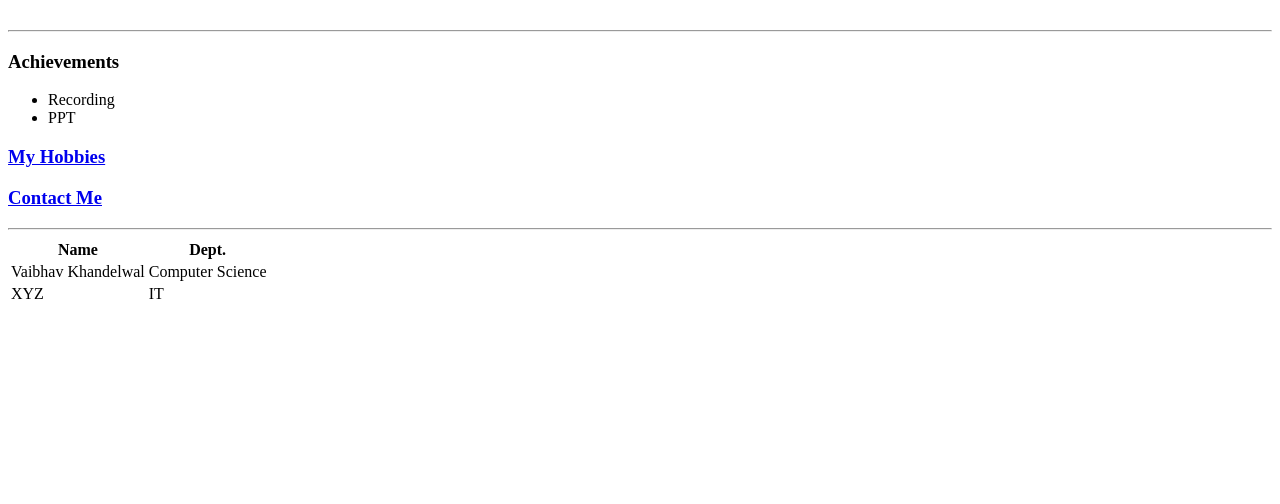
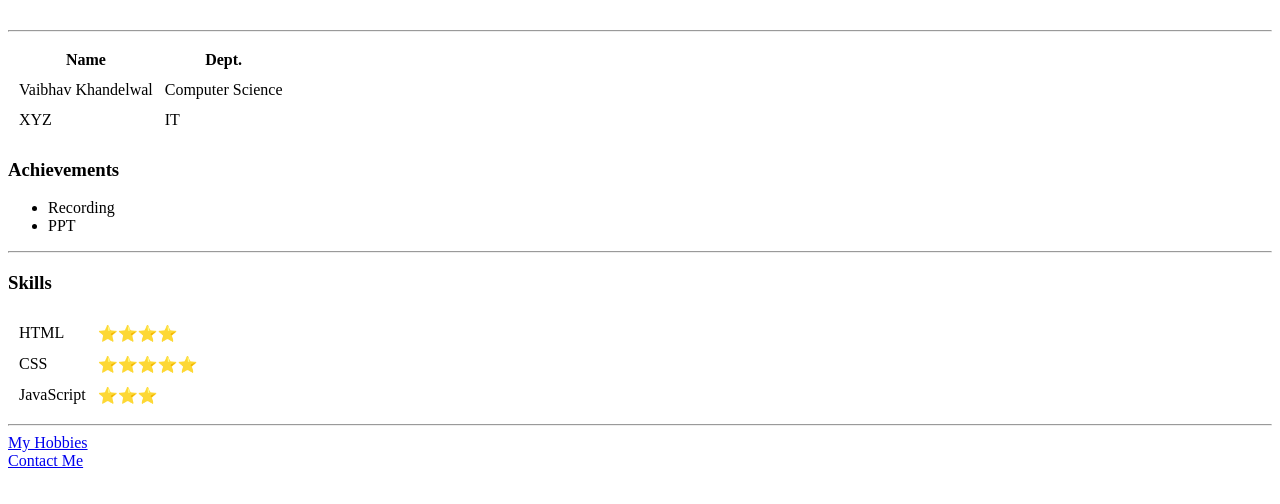
Before and after one commit to vk31298/Project, a plain HTML site: page index.html in a window 1280 px wide. Shown: the part 232-736 px from the top of the page. Drawn offline with Linux system fonts and the light colour scheme.

Commit message:
Add files via upload

```diff
--- a/index.html
+++ b/index.html
@@ -12,15 +12,7 @@
             </tr>
         </table>
         <hr>
-        <h3><b>Achievements</b></h3>
-        <ul>
-            <li>Recording</li>
-            <li>PPT</li>
-        </ul>
-        <h3><a href="hobbies.html">My Hobbies</a></h3>
-        <h3><a href="contact.html">Contact Me</a></h3>
-        <hr>
-        <table>
+        <table cellspacing="10">
             <thead>
                 <tr>
                     <th>Name</th>
@@ -37,11 +29,30 @@
                     <td>IT</td>
                 </tr>
             </tbody>
-
-            <tfoot>
-
-            </tfoot>
-
         </table>
+        <h3><b>Achievements</b></h3>
+        <ul>
+            <li>Recording</li>
+            <li>PPT</li>
+        </ul>
+        <hr>
+        <h3><b>Skills</b></h3>
+        <table cellspacing="10">
+            <tr>
+                <td>HTML</td>
+                <td>⭐⭐⭐⭐</td>
+            </tr>
+            <tr>
+                <td>CSS</td>
+                <td>⭐⭐⭐⭐⭐</td>
+            </tr>
+            <tr>
+                <td>JavaScript</td>
+                <td>⭐⭐⭐</td>
+            </tr>
+        </table>
+        <hr>
+        <a href="hobbies.html">My Hobbies</a><br>
+        <a href="contact.html">Contact Me</a>
     </body>
 </html>
```
